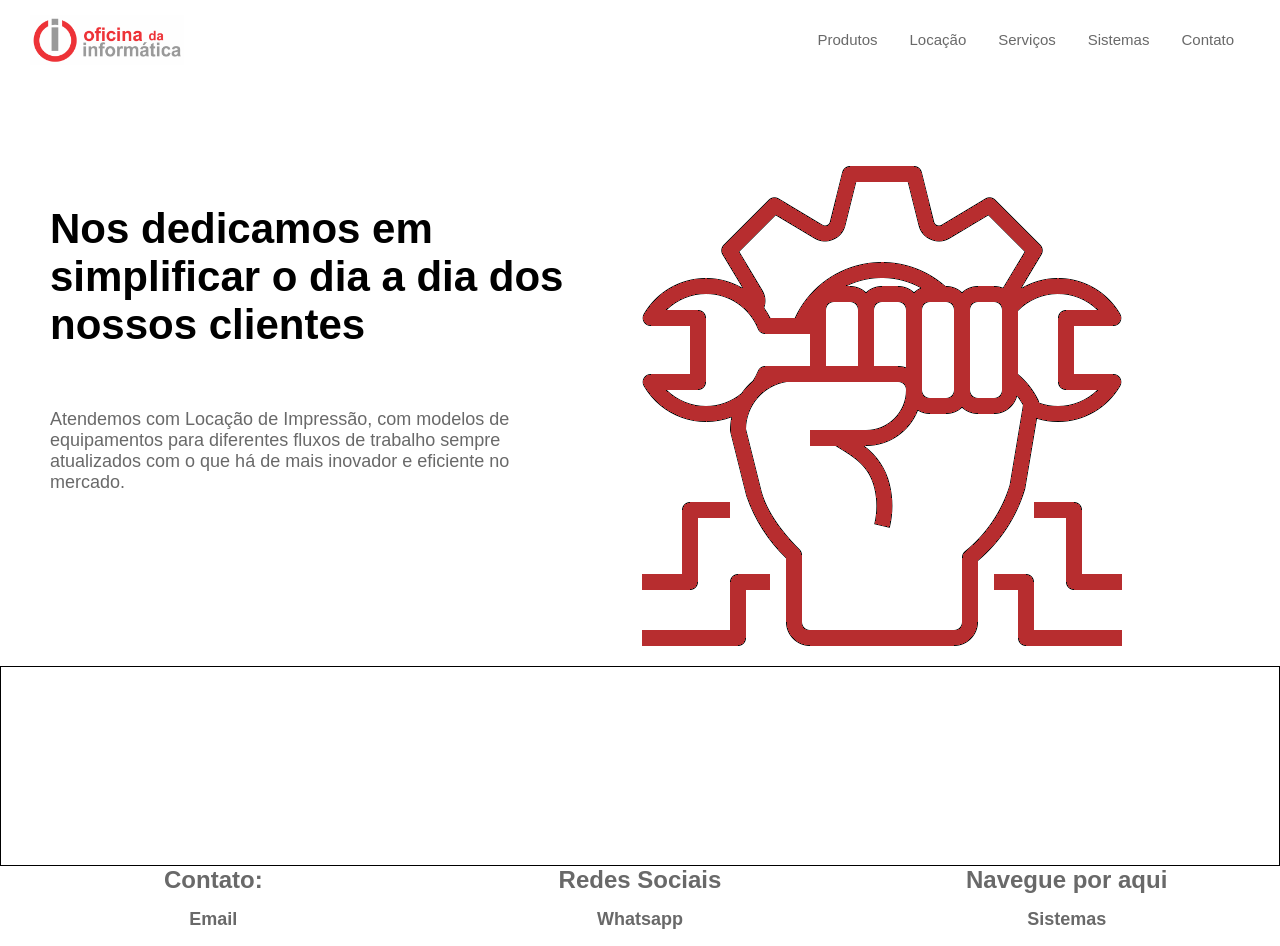
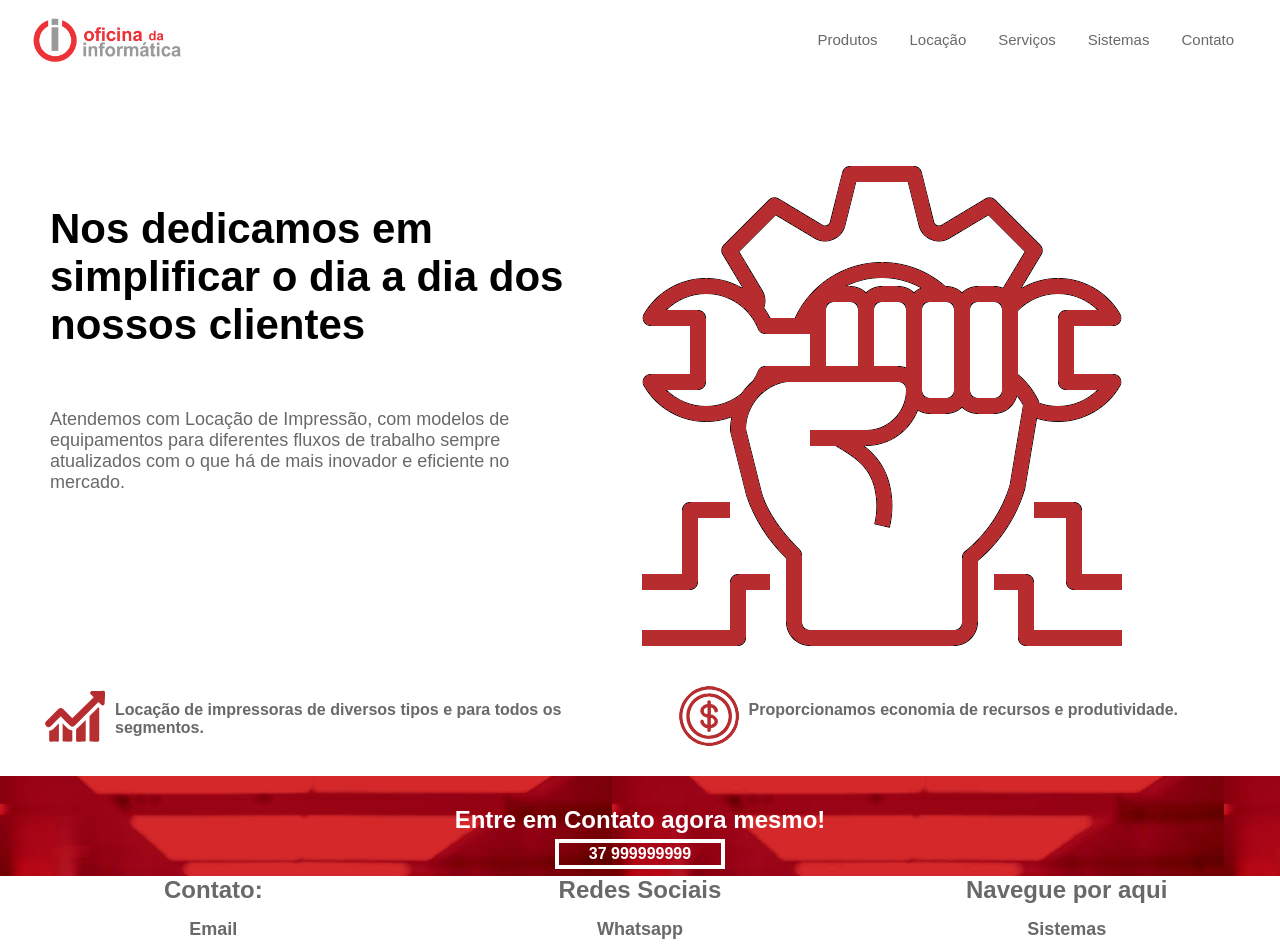
Before and after one commit to GustavoMen/OficinaDaInformatica, a React (Vite) app: page /location in a window 1280 px wide. Shown: the top 946 px of the page. Built offline with nearby package versions, Linux system fonts and the light colour scheme.

Commit message:
section two done

```diff
--- a/src/Pages/LocationPage/Location.elements.tsx
+++ b/src/Pages/LocationPage/Location.elements.tsx
@@ -1,4 +1,6 @@
 import styled from "styled-components";
+
+import backgroundImage from "../../assets/Images/LocationPageImageTwo.png";
 
 /// Section One /////////////////////////////////////////
 
@@ -72,20 +74,77 @@ export const ImgOne = styled.img`
   }
 `;
 
+/// Section Two /////////////////////////////////////////////////////////////////////
+
 export const SectionTwo = styled.section`
   width: 100%;
-  height: 200px;
-  border: 1px solid #000;
 `;
 
 export const SectionTwoDiv = styled.div`
-  width: 100%;
+  align-content: center;
+  justify-content: space-between;
+  margin-left: 45px;
+  margin-right: 45px;
+  margin-top: 20px;
+  margin-bottom: 30px;
+  width: 90%;
   display: flex;
   flex-direction: row;
 `;
 
-export const ItemDiv = styled.div``;
+export const ItemDiv = styled.div`
+  display: flex;
+  flex-direction: row;
+  width: 45%;
+`;
 
-export const ItemLogo = styled.img``;
+export const ItemLogo = styled.img`
+  height: 60px;
+`;
 
-export const ItemText = styled.p``;
+export const ItemText = styled.p`
+  font-weight: bold;
+  color: #696969;
+  padding-top: 15px;
+  padding-left: 10px;
+`;
+
+export const Btn = styled.button`
+  border: 4px solid #fff;
+  margin-top: 5px;
+  margin-left: 70px;
+  margin-right: 70px;
+  color: #fff;
+  background: none;
+  width: 170px;
+  height: 30px;
+  font-size: 16px;
+  font-weight: bold;
+  transition: 0.6s ease;
+
+  &:hover {
+    transform: scale(1.1);
+  }
+`;
+
+export const ImageDiv = styled.div`
+  width: 100%;
+  height: 100px;
+  background: url(${backgroundImage});
+  text-align: center;
+
+  @media screen and (max-width: 656px) {
+    height: 155px;
+    ${Btn} {
+      margin-top: 15px;
+    }
+  }
+`;
+
+export const Text = styled.h3`
+  width: 400px;
+  padding-top: 30px;
+  margin: auto;
+  color: #fff;
+  font-size: 24px;
+`;
--- a/src/Pages/LocationPage/Location.tsx
+++ b/src/Pages/LocationPage/Location.tsx
@@ -1,5 +1,7 @@
 import React from "react";
 
+import locationIconOne from "../../assets/Images/location/LocationPageIconOne.svg";
+import locationIconTwo from "../../assets/Images/location/LocationPageIconTwo.svg";
 import ImageOne from "../../assets/Images/services/ServicePageImageOne.png";
 import {
   MainText,
@@ -9,6 +11,13 @@ import {
   ImgContainer,
   ImgOne,
   SectionTwo,
+  SectionTwoDiv,
+  ItemDiv,
+  ItemLogo,
+  ItemText,
+  ImageDiv,
+  Btn,
+  Text,
 } from "./Location.elements";
 
 function Location() {
@@ -29,7 +38,29 @@ function Location() {
           <ImgOne src={ImageOne} />
         </ImgContainer>
       </Sectionone>
-      <SectionTwo />
+      <SectionTwo>
+        <SectionTwoDiv>
+          <ItemDiv>
+            <ItemLogo src={locationIconOne} />
+            <ItemText>
+              Locação de impressoras de diversos tipos e para todos os
+              segmentos.
+            </ItemText>
+          </ItemDiv>
+
+          <ItemDiv>
+            <ItemLogo src={locationIconTwo} />
+            <ItemText>
+              Proporcionamos economia de recursos e produtividade.
+            </ItemText>
+          </ItemDiv>
+        </SectionTwoDiv>
+
+        <ImageDiv>
+          <Text>Entre em Contato agora mesmo!</Text>
+          <Btn>37 999999999</Btn>
+        </ImageDiv>
+      </SectionTwo>
     </>
   );
 }
```
